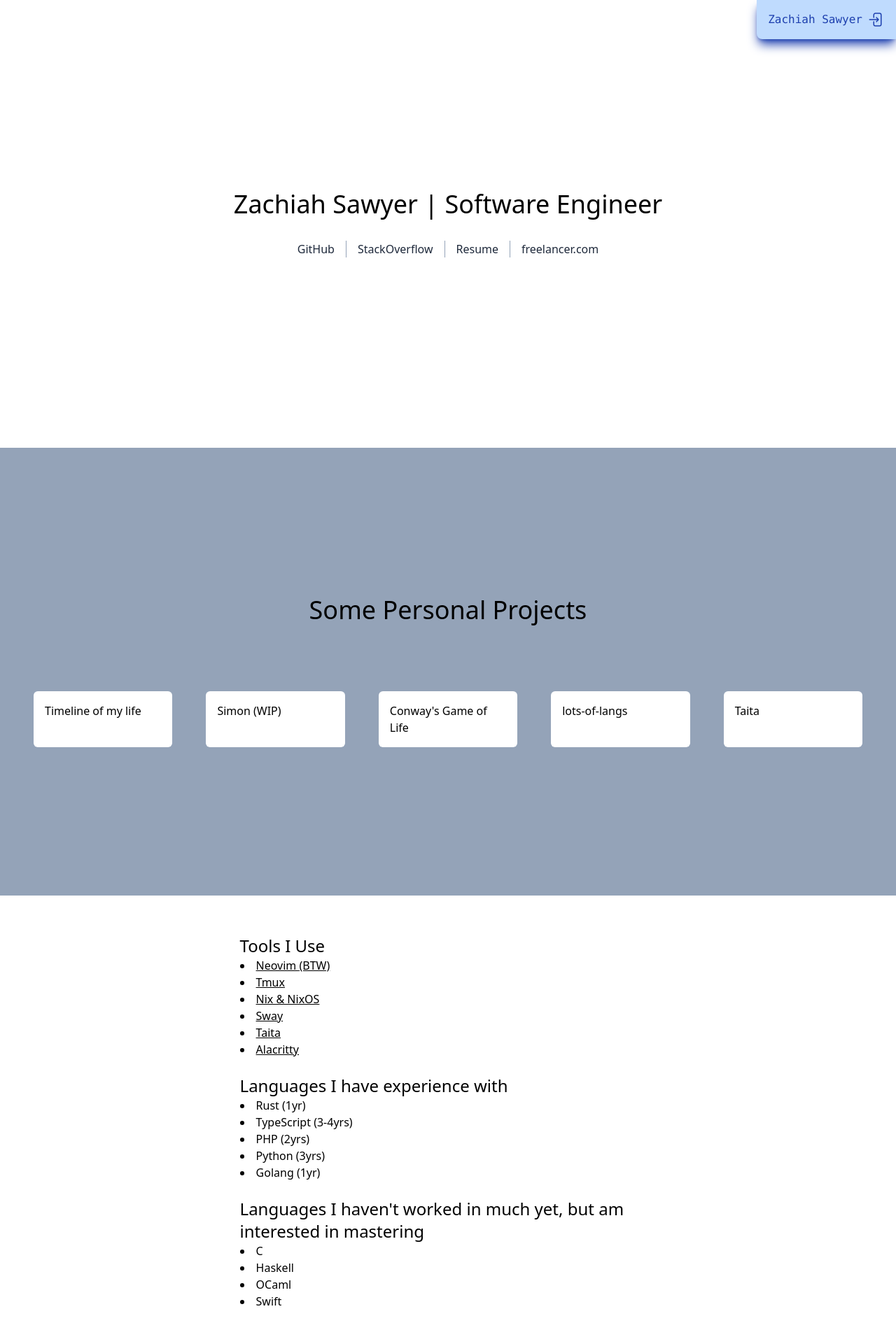
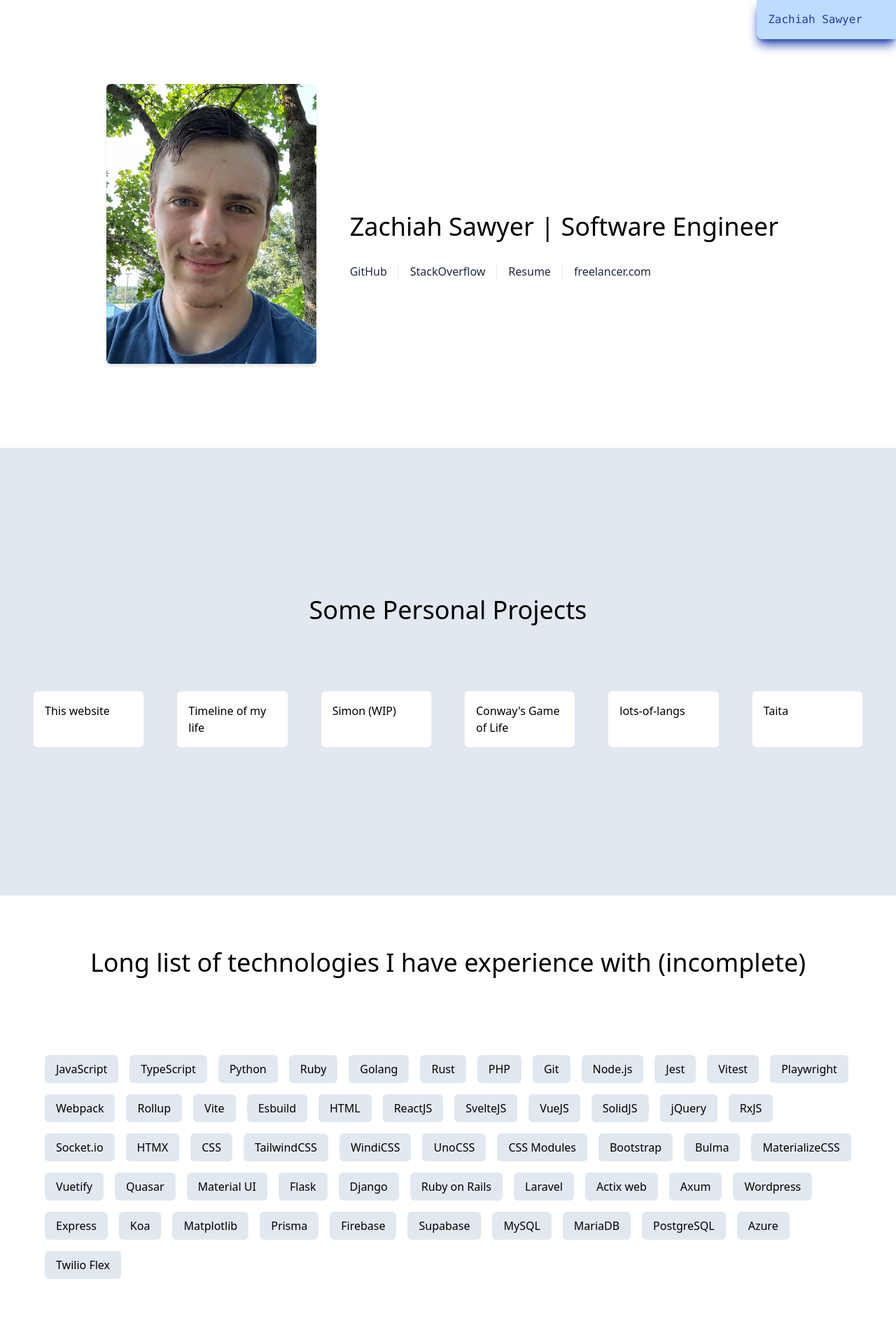
Before and after one commit to Zachiah/personal-site, a SvelteKit app: page /skills/developer in a window 1280 px wide. Shown: the top 1901 px of the page at 70% size. Built offline with nearby package versions, Linux system fonts and the light colour scheme.

Commit message:
update developer page

```diff
--- a/package.json
+++ b/package.json
@@ -12,8 +12,8 @@
 		"format": "prettier --write ."
 	},
 	"devDependencies": {
-		"@fontsource/fira-mono": "^4.5.10",
-		"@neoconfetti/svelte": "^1.0.0",
+		"@iconify-json/heroicons": "^1.1.24",
+		"@iconify/tailwind": "^1.1.2",
 		"@sveltejs/adapter-auto": "^2.0.0",
 		"@sveltejs/kit": "^1.20.4",
 		"@tailwindcss/typography": "^0.5.10",
--- a/src/lib/components/Content.svelte
+++ b/src/lib/components/Content.svelte
@@ -7,8 +7,11 @@
 		@apply mb-2 text-center text-4xl;
 	}
 
+	div :global(h2:not(:first-child)) {
+		@apply mt-6;
+	}
 	div :global(h2) {
-		@apply mt-6 text-2xl;
+		@apply text-2xl;
 	}
 
 	div :global(ul) {
--- a/src/routes/+layout.svelte
+++ b/src/routes/+layout.svelte
@@ -84,20 +84,7 @@
 		>
 			<span> Zachiah&nbsp;Sawyer </span>
 
-			<svg
-				xmlns="http://www.w3.org/2000/svg"
-				fill="none"
-				viewBox="0 0 24 24"
-				stroke-width={1.5}
-				stroke="currentColor"
-				class="w-6"
-			>
-				<path
-					stroke-linecap="round"
-					stroke-linejoin="round"
-					d="M8.25 9V5.25A2.25 2.25 0 0 1 10.5 3h6a2.25 2.25 0 0 1 2.25 2.25v13.5A2.25 2.25 0 0 1 16.5 21h-6a2.25 2.25 0 0 1-2.25-2.25V15M12 9l3 3m0 0-3 3m3-3H2.25"
-				/>
-			</svg>
+			<div class="w-6 h-full icon-[heroicons--arrow-right-end-on-rectangle]" />
 		</a>
 	</nav>
 {/if}
--- a/src/routes/skills/developer/+page.svelte
+++ b/src/routes/skills/developer/+page.svelte
@@ -1,6 +1,63 @@
 <script>
 	import Content from '$lib/components/Content.svelte';
 	import SEO from '$lib/components/SEO.svelte';
+
+	const tools = [
+		'JavaScript',
+		'TypeScript',
+		'Python',
+		'Ruby',
+		'Golang',
+		'Rust',
+		'PHP',
+		'Git',
+		'Node.js',
+		'Jest',
+		'Vitest',
+		'Playwright',
+		'Webpack',
+		'Rollup',
+		'Vite',
+		'Esbuild',
+		'HTML',
+		'ReactJS',
+		'SvelteJS',
+		'VueJS',
+		'SolidJS',
+		'jQuery',
+		'RxJS',
+		'Socket.io',
+		'HTMX',
+		'CSS',
+		'TailwindCSS',
+		'WindiCSS',
+		'UnoCSS',
+		'CSS Modules',
+		'Bootstrap',
+		'Bulma',
+		'MaterializeCSS',
+		'Vuetify',
+		'Quasar',
+		'Material UI',
+		'Flask',
+		'Django',
+		'Ruby on Rails',
+		'Laravel',
+		'Actix web',
+		'Axum',
+		'Wordpress',
+		'Express',
+		'Koa',
+		'Matplotlib',
+		'Prisma',
+		'Firebase',
+		'Supabase',
+		'MySQL',
+		'MariaDB',
+		'PostgreSQL',
+		'Azure',
+		'Twilio Flex'
+	];
 </script>
 
 <SEO
@@ -8,43 +65,75 @@
 	description="My name is Zachiah Sawyer. I am a software engineer. Here are some links showing my skills and past experience."
 />
 
-<section class="flex min-h-[40rem] flex-col items-center justify-center gap-8 bg-white dark:bg-black p-12">
-	<h1 class="text-4xl">Zachiah Sawyer | Software Engineer</h1>
+<section
+	class="flex min-h-[40rem] flex-wrap-reverse items-center justify-center gap-8 bg-white p-12 dark:bg-black"
+>
+	<img src="/pfp2.webp" alt="Zachiah Sawyer" class="max-h-[50vh] rounded-md shadow-md" />
+	<div class="flex flex-col gap-8">
+		<h1 class="mt-16 px-4 text-4xl">Zachiah Sawyer | Software Engineer</h1>
 
-	<div class="flex text-slate-800 dark:text-slate-400 flex-wrap">
-		<a class="border-r border-slate-400 dark:border-white px-4" href="https://github.com/zachiah">GitHub</a>
-		<a class="border-r border-slate-400 dark:border-white px-4" href="https://stackoverflow.com/users/10892722/zachiah"
-			>StackOverflow</a
-		>
-		<a class="border-r border-slate-400 dark:border-white px-4" href="https://profile.indeed.com/p/zachiahs-rjmh6x5"
-			>Resume</a
-		>
-		<a class="px-4" href="https://www.freelancer.com/u/zachiahsawyer">freelancer.com</a>
+		<div class="flex flex-wrap text-slate-800 dark:text-slate-200">
+			<a class="border-r border-slate-200 px-4 dark:border-white" href="https://github.com/zachiah"
+				>GitHub</a
+			>
+			<a
+				class="border-r border-slate-200 px-4 dark:border-white"
+				href="https://stackoverflow.com/users/10892722/zachiah">StackOverflow</a
+			>
+			<a
+				class="border-r border-slate-200 px-4 dark:border-white"
+				href="https://profile.indeed.com/p/zachiahs-rjmh6x5">Resume</a
+			>
+			<a class="px-4" href="https://www.freelancer.com/u/zachiahsawyer">freelancer.com</a>
+		</div>
 	</div>
 </section>
 
-<section class="flex min-h-[40rem] flex-col items-center justify-center bg-slate-400 dark:bg-slate-800 p-12">
+<section
+	class="flex min-h-[40rem] flex-col items-center justify-center bg-slate-200 p-12 dark:bg-slate-800"
+>
 	<h2 class="mb-24 text-center text-4xl">Some Personal Projects</h2>
 
 	<div class="flex w-full flex-wrap gap-12">
-		<a class="flex-1 rounded-md bg-white dark:bg-black p-4" href="https://timeline.zachiah.com"
+		<a class="flex-1 rounded-md bg-white p-4 dark:bg-black" href="/">This website</a>
+
+		<a class="flex-1 rounded-md bg-white p-4 dark:bg-black" href="https://timeline.zachiah.com"
 			>Timeline of my life</a
 		>
-		<a class="flex-1 rounded-md bg-white dark:bg-black p-4" href="https://simon.zachiah.com">Simon (WIP)</a>
-		<a class="flex-1 rounded-md bg-white dark:bg-black p-4" href="https://conway.zachiah.com"
+		<a class="flex-1 rounded-md bg-white p-4 dark:bg-black" href="https://simon.zachiah.com"
+			>Simon (WIP)</a
+		>
+		<a class="flex-1 rounded-md bg-white p-4 dark:bg-black" href="https://conway.zachiah.com"
 			>Conway's Game of Life</a
 		>
-		<a class="flex-1 rounded-md bg-white dark:bg-black p-4" href="https://github.com/Zachiah/lots-of-langs"
-			>lots-of-langs</a
+		<a
+			class="flex-1 rounded-md bg-white p-4 dark:bg-black"
+			href="https://github.com/Zachiah/lots-of-langs">lots-of-langs</a
 		>
-		<a class="flex-1 rounded-md bg-white dark:bg-black p-4" href="https://github.com/Zachiah/taita">Taita</a>
+		<a class="flex-1 rounded-md bg-white p-4 dark:bg-black" href="https://github.com/Zachiah/taita"
+			>Taita</a
+		>
 	</div>
 </section>
 
-<section class="bg-white dark:bg-black p-8">
-	<div class="max-w-prose mx-auto">
+<section
+	class="flex min-h-[40rem] flex-col items-center justify-center bg-white p-12 dark:bg-black"
+>
+	<h2 class="mb-24 text-center text-4xl">
+		Long list of technologies I have experience with (incomplete)
+	</h2>
+
+	<ul class="flex flex-wrap gap-4 max-h-[50vh] overflow-auto w-auto shadow-inner shadow-white p-4 rounded-md">
+		{#each tools as tool}
+			<li class="w-full 2xs:w-auto rounded-md bg-slate-200 px-4 py-2 dark:bg-slate-600">{tool}</li>
+		{/each}
+	</ul>
+</section>
+
+<section class="flex bg-slate-200 p-8 dark:bg-slate-800 gap-8 flex-wrap">
+	<div class="flex-1 bg-white dark:bg-black p-4 rounded-md xs:min-w-[18rem]">
 		<Content>
-			<h2>Tools I Use</h2>
+			<h2>Development Tools I Use</h2>
 			<ul>
 				<li>
 					<a href="https://neovim.io/">Neovim (BTW)</a>
@@ -65,8 +154,12 @@
 					<a href="https://alacritty.org/">Alacritty</a>
 				</li>
 			</ul>
+		</Content>
+	</div>
 
-			<h2>Languages I have experience with</h2>
+	<div class="flex-1 bg-white dark:bg-black p-4 rounded-md xs:min-w-[18rem]">
+		<Content>
+			<h2>Language experience</h2>
 			<ul>
 				<li>Rust (1yr)</li>
 				<li>TypeScript (3-4yrs)</li>
@@ -74,15 +167,25 @@
 				<li>Python (3yrs)</li>
 				<li>Golang (1yr)</li>
 			</ul>
+		</Content>
+	</div>
 
-			<h2>Languages I haven't worked in much yet, but am interested in mastering</h2>
+	<div class="flex-1 bg-white dark:bg-black p-4 rounded-md xs:min-w-[18rem]">
+		<Content>
+			<h2>Really want to learn</h2>
 			<ul>
 				<li>C</li>
 				<li>Haskell</li>
 				<li>OCaml</li>
 				<li>Swift</li>
 			</ul>
+		</Content>
+	</div>
+</section>
 
+<section class="bg-white p-8 dark:bg-black">
+	<div class="mx-auto max-w-prose">
+		<Content>
 			<h2>About my development journey</h2>
 			<p>
 				As far as I can tell, I started programming in March 2018. There was a book at the library
--- a/tailwind.config.cjs
+++ b/tailwind.config.cjs
@@ -1,4 +1,5 @@
 const defaultTheme = require('tailwindcss/defaultTheme');
+const { addDynamicIconSelectors } = require('@iconify/tailwind');
 
 /** @type {import('tailwindcss').Config}*/
 const config = {
@@ -13,7 +14,9 @@ const config = {
 		}
 	},
 
-	plugins: []
+	plugins: [
+		addDynamicIconSelectors(),
+	]
 };
 
 module.exports = config;
```
Also changed, not shown: 1 other file (tests, documents, lock files or other folders).
